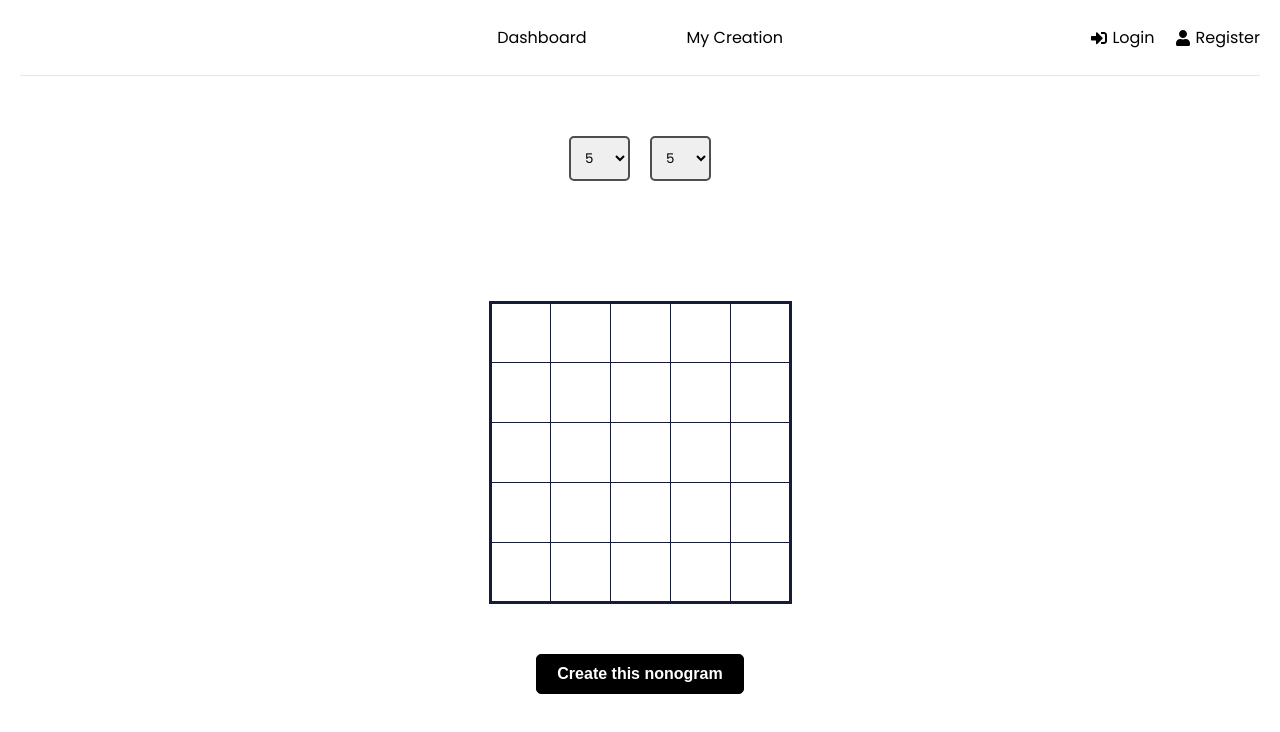
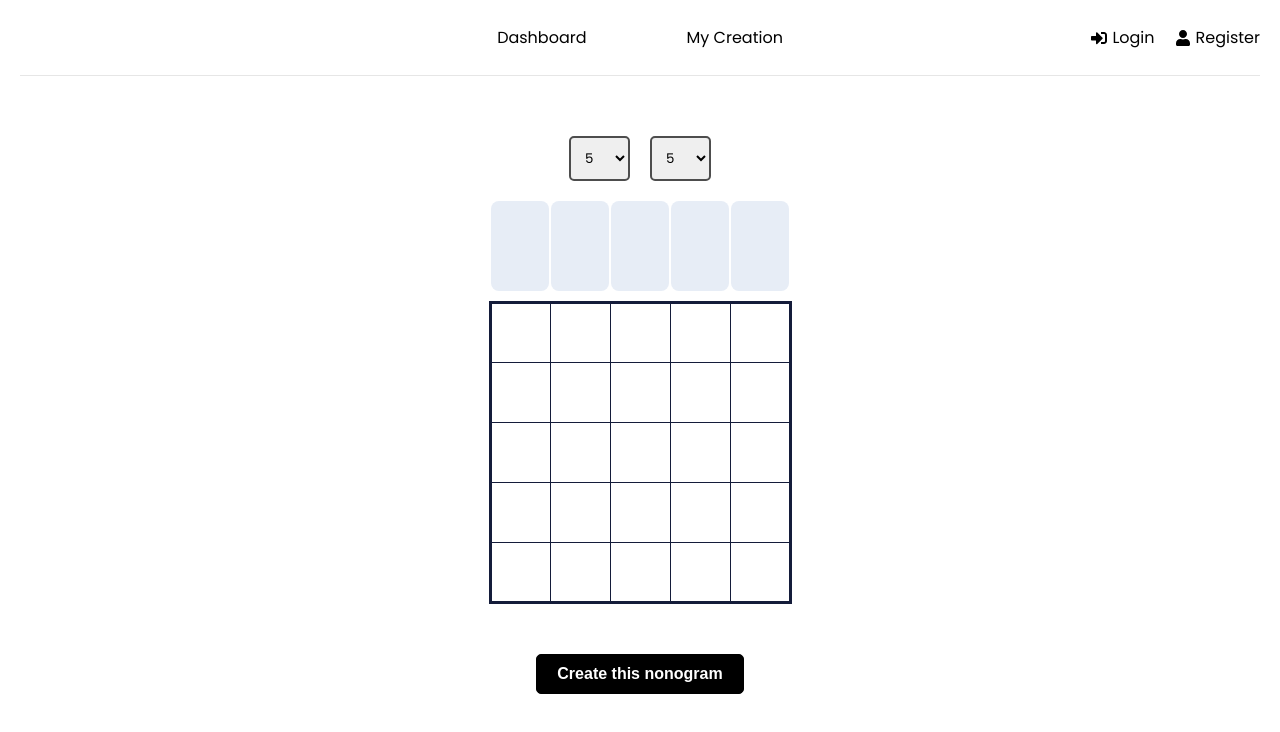
Before and after one commit to lbduy123/Nonogram, a React (Create React App) app in the folder frontend/: page /new in a window 1280 px wide. Shown: the top 732 px of the page. Built offline with nearby package versions, Linux system fonts and the light colour scheme.

Commit message:
UI_Collumn_Hint

```diff
--- a/frontend/src/components/Hints/ColumnHints.jsx
+++ b/frontend/src/components/Hints/ColumnHints.jsx
@@ -46,10 +46,18 @@ function ColumnHints({ gridData }) {
           <div
             id={`colHint-${colIndex}`}
             style={{
-              display: "grid",
-              gridTemplateRows: `repeat(${col.length}, auto)`,
-              justifyItems: "center",
-              width: "60px",
+              display: "flex",
+              flexDirection: "column",
+              // gridTemplateRows: `repeat(${col.length}, auto)`,
+              justifyContent: "end",
+              // ---------------------Properties changing------------------
+              alignItems: "center",
+              width: "58px",
+              margin: '0 1px',
+              height:`calc(30px*${maxHints})`,
+              backgroundColor:'#e7edf6',
+              border:'1px solid rgba(0,0,0,0.)',
+              borderRadius:'8px'
             }}
             key={colIndex}
           >
```
